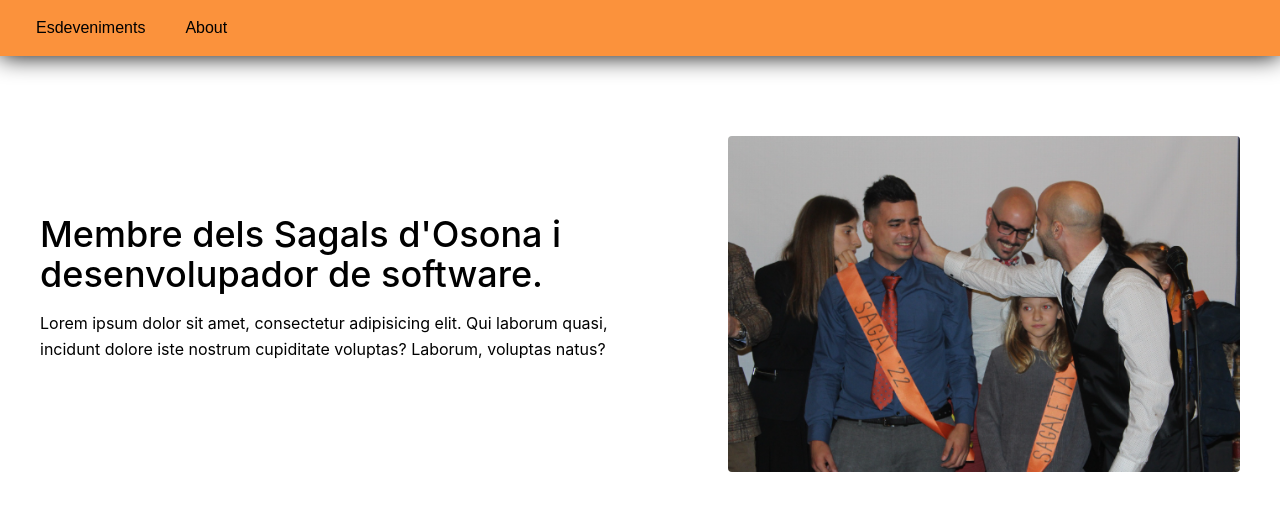
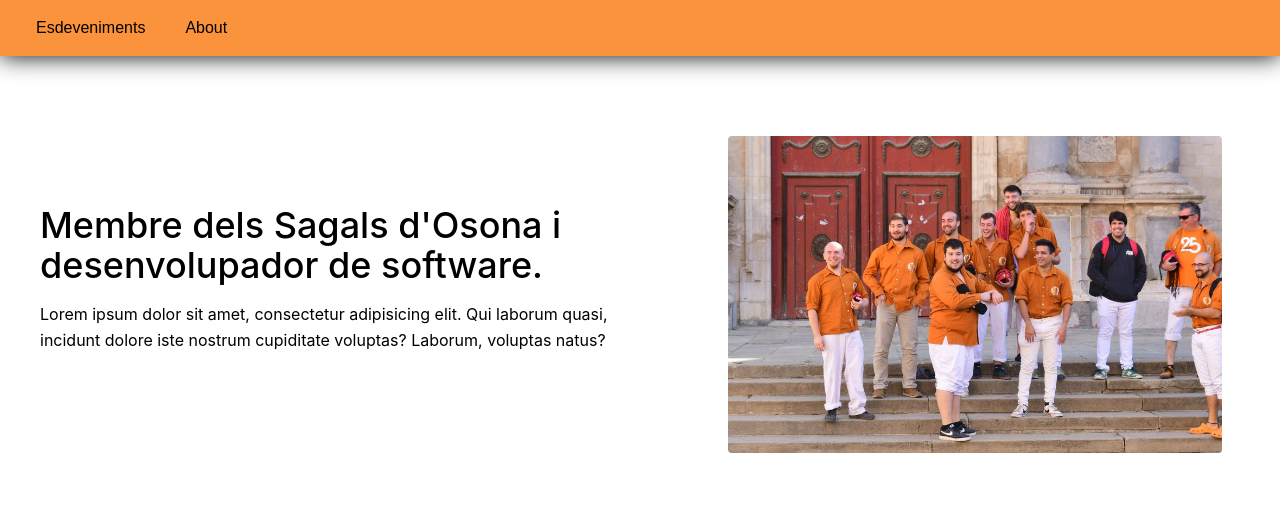
Before and after one commit to aleixtm13/aleix-web, a React (Create React App) app: page / in a window 1280 px wide. Shown: the top 510 px of the page. Built offline with nearby package versions, Linux system fonts and the light colour scheme.

Commit message:
Changed about.js image

```diff
--- a/src/pages/about.js
+++ b/src/pages/about.js
@@ -17,7 +17,7 @@ const About = () =>{
           <img
             className="object-cover object-center rounded"
             alt="hero"
-            src="./images/sagals-sagal-any.png"
+            src="./images/sagals-diada.png"
           />
         </div>
       </div>
```
